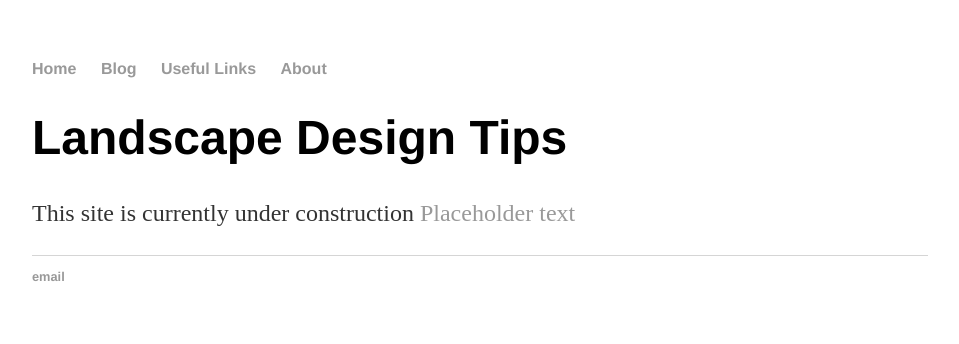
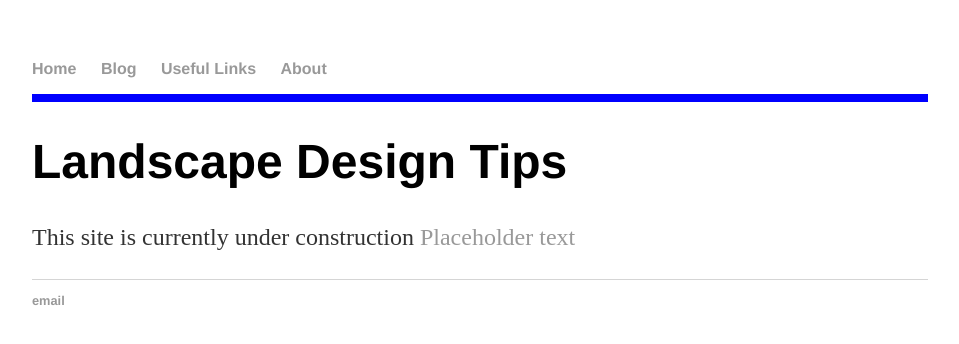
Before and after one commit to Quixoty/ORIG, a Jekyll site: the page built from index.html, in a window 1280 px wide. Shown: the top 344 px of the page, without its empty margins (160-1119 px from the left). Built offline with Jekyll 4.4.1, drawn with Linux system fonts in a browser that asks for light colours.

Commit message:
Update default.html

```diff
--- a/_layouts/default.html
+++ b/_layouts/default.html
@@ -13,6 +13,7 @@
 	        		<li><a href="/usefullinks">Useful Links</a></li>
 				<li><a href="/about">About</a></li>
 	    		</ul>
+			<hr style="border: 4px solid blue;" />
 			</nav>
 			<div class="container">
 
```
